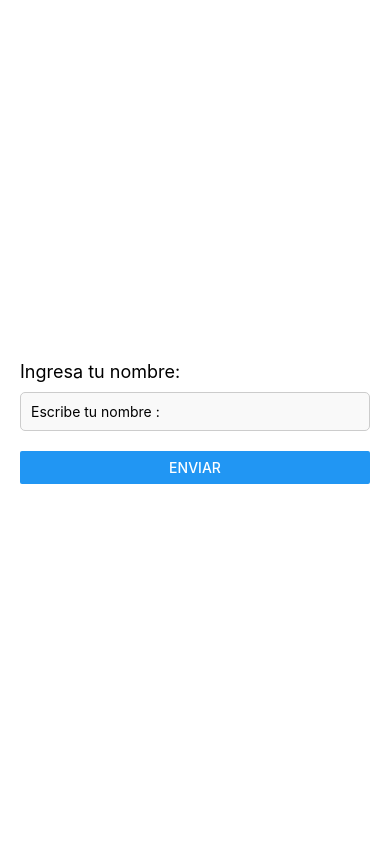
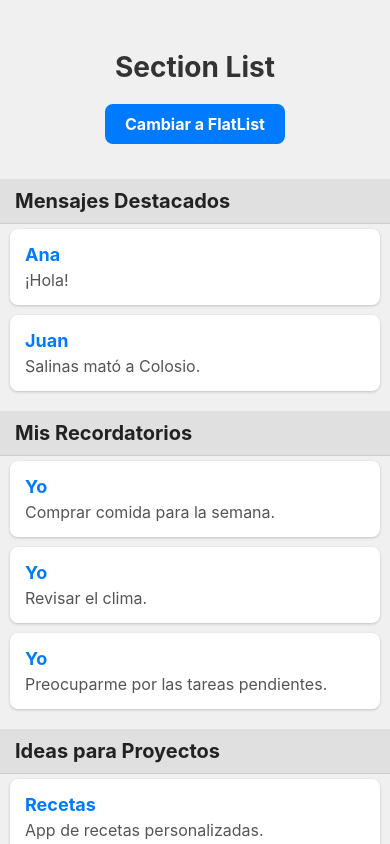
Before and after one commit to PaoHe/PM19x, a React Native app in the folder my-blank/: screen / in a window 390 px wide. Built offline with nearby package versions, Linux system fonts and the light colour scheme.

Commit message:
Practica No.13: ActivityIndicator & List

```diff
--- a/my-blank/App.js
+++ b/my-blank/App.js
@@ -1,58 +1,170 @@
-/* Zona 1: Importaciones */
 import React, { useState } from 'react';
-import { View, Text, TextInput, Button, Alert, StyleSheet } from 'react-native';
+import { StyleSheet, Text, View, SectionList, FlatList, StatusBar, TouchableOpacity } from 'react-native';
 
+export default function App() {
+  // Estado para controlar qué tipo de lista mostrar (SectionList o FlatList)
+  const [showFlatList, setShowFlatList] = useState(false);
 
-/* Zona 2: Main(ejecutacion) */
-export default function App() {
-  const [nombre, setNombre] = useState('');
+  // Datos para SectionList - organizados en secciones con títulos
+  const [datosSeccionados, setDatosSeccionados] = useState([
+    {
+      title: 'Mensajes Destacados',
+      data: [
+        { id: '1', nombre: 'Ana', mensaje: '¡Hola!' },
+        { id: '2', nombre: 'Juan', mensaje: 'Salinas mató a Colosio.' },
+      ],
+    },
+    {
+      title: 'Mis Recordatorios',
+      data: [
+        { id: '3', nombre: 'Yo', mensaje: 'Comprar comida para la semana.' },
+        { id: '4', nombre: 'Yo', mensaje: 'Revisar el clima.' },
+        { id: '5', nombre: 'Yo', mensaje: 'Preocuparme por las tareas pendientes.' },
+      ],
+    },
+    {
+      title: 'Ideas para Proyectos',
+      data: [
+        { id: '6', nombre: 'Recetas', mensaje: 'App de recetas personalizadas.' },
+        { id: '7', nombre: 'Copia de notion', mensaje: 'Un rastreador de hábitos diario.' },
+      ],
+    },
+  ]);
 
-  const mostrarAlerta = () => {
-    if (nombre.trim() === '') {
-      Alert.alert('Error', 'Por favor escribe algo');
-      alert('Escribe algo jilipollas');
-    } else {
-      Alert.alert('Bienvenida', `Hola ${nombre}, bienvenido a nuestra app :D`);
-      alert('Hola ' + nombre + ' bienvenid@ a nuestra app :D');
+  // Datos para FlatList - lista simple sin secciones
+  const [datosFlatList, setDatosFlatList] = useState([
+    { id: '1', nombre: 'María', mensaje: 'Buenos días a todos' },
+    { id: '2', nombre: 'Pedro', mensaje: 'Recordar la junta de mañana' },
+    { id: '3', nombre: 'Luis', mensaje: 'Enviar el reporte semanal' },
+    { id: '4', nombre: 'Carmen', mensaje: 'Revisar las tareas pendientes' },
+    { id: '5', nombre: 'Roberto', mensaje: 'Actualizar la documentación' },
+    { id: '6', nombre: 'Sofia', mensaje: 'Preparar presentación' },
+  ]);
 
-    }
-  };
+  // Función para renderizar cada item individual
+  const renderItem = ({ item }) => (
+    <View style={styles.itemCard}>
+      <Text style={styles.itemNombre}>{item.nombre}</Text>
+      <Text style={styles.itemMensaje}>{item.mensaje}</Text>
+    </View>
+  );
 
   return (
     <View style={styles.container}>
-      <Text style={styles.text}>Ingresa tu nombre:</Text>
+      {/* Barra de estado del dispositivo */}
+      <StatusBar barStyle="dark-content" />
 
-      <TextInput
-        style={styles.input}
-        placeholder="Escribe tu nombre :"
-        onChangeText={setNombre}
-        value={nombre}
-      />
+      {/* Título dinámico que cambia según el tipo de lista */}
+      <Text style={styles.titulo}>{showFlatList ? 'Flat List' : 'Section List'}</Text>
 
-      <Button title="Enviar" onPress={mostrarAlerta} />
+      {/* Botón para alternar entre SectionList y FlatList */}
+      <TouchableOpacity
+        style={styles.switchButton}
+        onPress={() => setShowFlatList(!showFlatList)}
+      >
+        <Text style={styles.switchButtonText}>
+          Cambiar a {showFlatList ? 'SectionList' : 'FlatList'}
+        </Text>
+      </TouchableOpacity>
+
+      {/* Renderizado condicional: muestra FlatList o SectionList según el estado */}
+      {showFlatList ? (
+        <FlatList
+          data={datosFlatList}                    // Datos a mostrar
+          keyExtractor={(item) => item.id}        // keyExtractor: Función que extrae una key única de cada item para optimizar el renderizado. React Native usa estas keys para identificar qué elementos cambiaron, se agregaron o eliminaron
+          renderItem={renderItem}                 // Función para renderizar cada item
+          style={styles.list}                     // Estilos del contenedor
+          contentContainerStyle={styles.listContent} // Estilos del contenido interno
+        />
+      ) : (
+        // SectionList: lista organizada en secciones con headers
+        <SectionList
+          sections={datosSeccionados}             // Datos organizados por secciones
+          keyExtractor={(item, index) => item.id + index} // Key única por item
+          renderItem={renderItem}                 // Función para renderizar cada item
+          renderSectionHeader={({ section: { title } }) => ( // Renderiza el header de cada sección
+            <Text style={styles.sectionHeader}>{title}</Text>
+          )}
+          style={styles.list}                     // Estilos del contenedor
+          contentContainerStyle={styles.listContent} // Estilos del contenido interno
+        />
+      )}
     </View>
   );
 }
 
 const styles = StyleSheet.create({
+  // Contenedor principal de la aplicación
   container: {
     flex: 1,
-    justifyContent: 'center',
-    padding: 20,
-    backgroundColor: 'white',
+    backgroundColor: '#f0f0f0',
+    paddingTop: 50,
+    alignItems: 'center',
   },
-  text: {
+  // Estilo del título principal
+  titulo: {
+    fontSize: 28,
+    fontWeight: 'bold',
+    marginBottom: 20,
+    color: '#333',
+  },
+  // Estilo del botón para cambiar entre listas
+  switchButton: {
+    backgroundColor: '#007bff',
+    paddingHorizontal: 20,
+    paddingVertical: 10,
+    borderRadius: 8,
+    marginBottom: 20,
+  },
+  // Texto del botón de cambio
+  switchButtonText: {
+    color: '#fff',
+    fontSize: 16,
+    fontWeight: 'bold',
+  },
+  // Estilo base para ambas listas
+  list: {
+    width: '100%',
+  },
+  // Estilo del contenido interno de las listas
+  listContent: {
+    paddingBottom: 20,
+  },
+  // Estilo de los headers de sección (SectionList)
+  sectionHeader: {
+    fontSize: 20,
+    fontWeight: 'bold',
+    backgroundColor: '#e0e0e0',
+    paddingVertical: 10,
+    paddingHorizontal: 15,
+    borderBottomWidth: 1,
+    borderBottomColor: '#ccc',
+    marginTop: 15,
+    color: '#222',
+  },
+  // Estilo de cada tarjeta
+  itemCard: {
+    backgroundColor: '#fff',
+    borderRadius: 8,
+    padding: 15,
+    marginVertical: 5,
+    marginHorizontal: 10,
+    shadowColor: '#000',
+    shadowOffset: { width: 0, height: 1 },
+    shadowOpacity: 0.2,
+    shadowRadius: 3,
+    elevation: 3,
+  },
+  // Estilo del nombre en cada item
+  itemNombre: {
     fontSize: 18,
-    marginBottom: 10,
-    color: '#000',
+    fontWeight: 'bold',
+    color: '#007bff',
+    marginBottom: 5,
   },
-  input: {
-    borderWidth: 1,
-    borderColor: '#ccc',
-    padding: 10,
-    marginBottom: 20,
-    borderRadius: 5,
-    backgroundColor: '#f9f9f9',
-    color: '#000',
+  // Estilo del mensaje en cada item
+  itemMensaje: {
+    fontSize: 16,
+    color: '#555',
   },
 });
```
